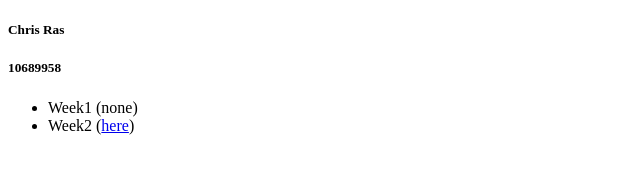
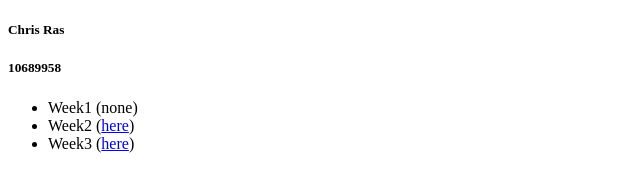
Before and after one commit to cmdras/DataProcessing, a plain HTML site: page index.html in a window 1280 px wide. Shown: the whole page, without its empty margins (0-640 px from the left). Drawn offline with Linux system fonts and the light colour scheme.

Commit message:
Added week 3 to index.html

```diff
--- a/index.html
+++ b/index.html
@@ -12,7 +12,8 @@
 		<p>
 			<ul>
 				<li>Week1 (none)</li>
-				<li>Week2 (<a href="http://htmlpreview.github.com/?https://github.com/cmdras/DataProcessing/blob/master/HOMEWORK/week%202/index.html">here</a>)</li>
+				<li>Week2 (<a href="https://github.com/cmdras/DataProcessing/blob/master/HOMEWORK/week%202/index.html">here</a>)</li>
+				<li>Week3 (<a href="https://github.com/cmdras/DataProcessing/blob/master/HOMEWORK/week%203/barchart.html">here</a>)</li>
 			</ul>
 		</p>
 	</body>
```
